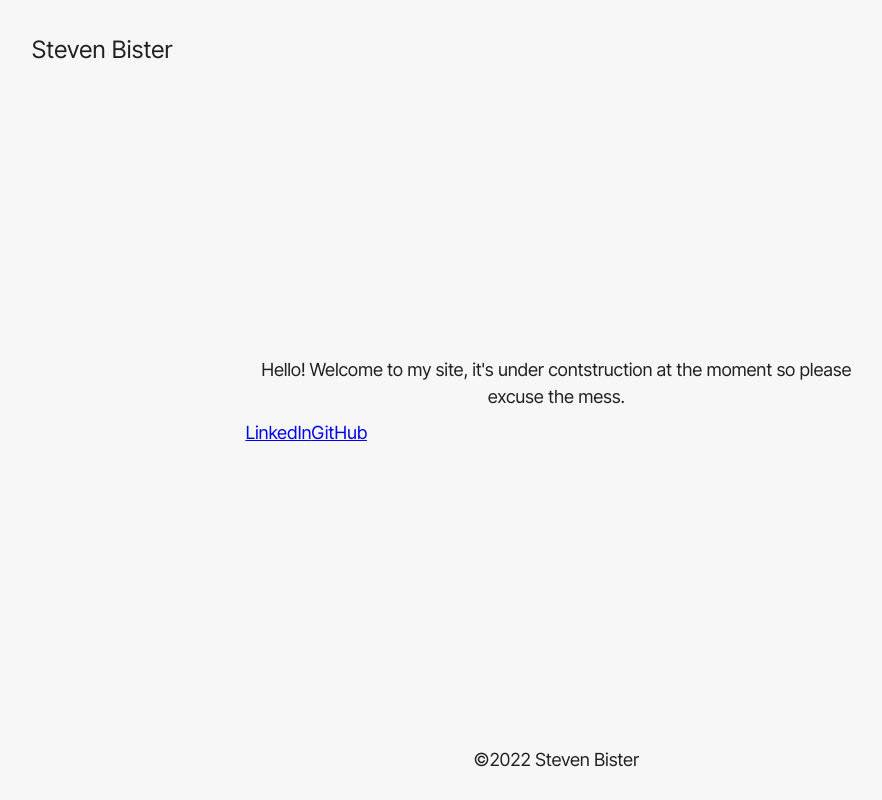
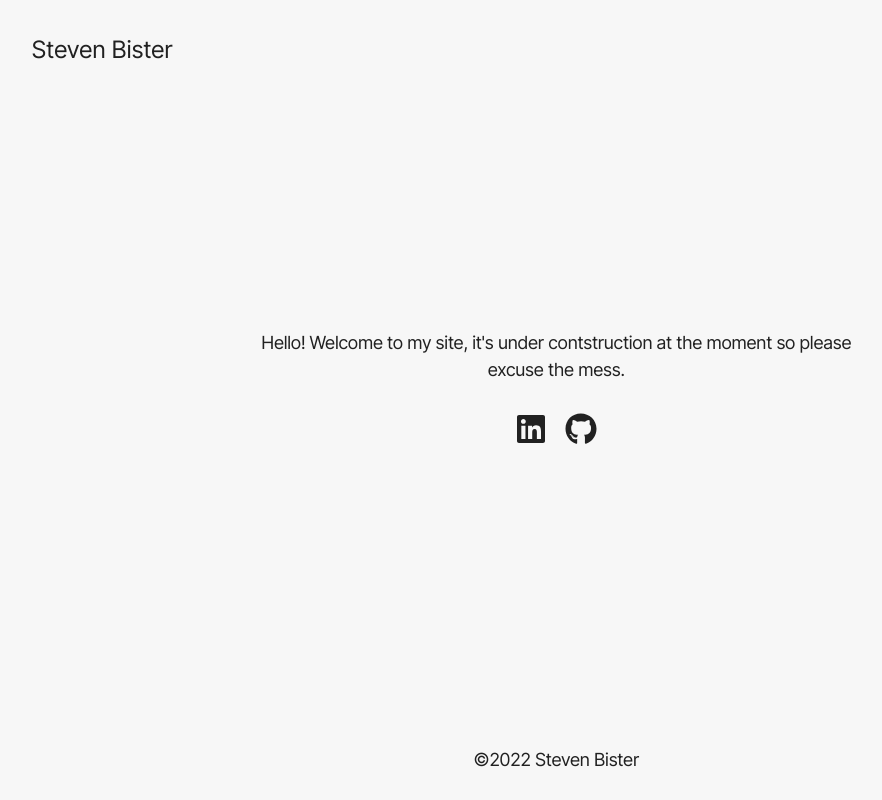
Before and after one commit to stevenbister/stevenbister.com, a Next.js app: page / in a window 1280 px wide. Shown: the whole page, without its empty margins (84-966 px from the left). Built offline with nearby package versions, Linux system fonts and the light colour scheme.

Commit message:
Adds social media icons

```diff
--- a/package.json
+++ b/package.json
@@ -13,7 +13,8 @@
   "dependencies": {
     "next": "12.1.5",
     "react": "18.1.0",
-    "react-dom": "18.1.0"
+    "react-dom": "18.1.0",
+    "react-icons": "^4.3.1"
   },
   "devDependencies": {
     "@testing-library/jest-dom": "^5.16.4",
--- a/src/components/HomeContent.js
+++ b/src/components/HomeContent.js
@@ -1,16 +1,12 @@
+import SocialIcons from './SocialIcons';
+
 const HomeContent = ({ intro, links }) => {
   return (
     <div className="container cover">
       <div className="stack align-center">
         <p className="content">{intro}</p>
 
-        <ul className="content d-flex">
-          {Object.entries(links).map(([key, value]) => (
-            <li key={key}>
-              <a href={value}>{key}</a>
-            </li>
-          ))}
-        </ul>
+        <SocialIcons links={links} />
       </div>
     </div>
   );
--- /dev/null
+++ b/src/components/SocialIcons.js
@@ -0,0 +1,19 @@
+import { FaGithub, FaLinkedin } from 'react-icons/fa';
+
+const SocialIcons = ({ links }) => {
+  return (
+    <ul
+      className="content d-flex justify-center fs-2"
+      style={{ '--stack-space': 'var(--space-s-m)' }}
+    >
+      {Object.entries(links).map(([key, value]) => (
+        <li key={key} style={{ marginInline: 'var(--space-2xs)' }}>
+          <a href={value} style={{ color: 'var(--color-text-primary)' }}>
+            {key === 'LinkedIn' ? <FaLinkedin /> : <FaGithub />}
+          </a>
+        </li>
+      ))}
+    </ul>
+  );
+};
+export default SocialIcons;
--- a/src/styles/_utilities.scss
+++ b/src/styles/_utilities.scss
@@ -59,6 +59,14 @@ $display: 'block', 'inline', 'inline-block', 'flex', 'inline-flex' 'grid';
   }
 }
 
+$flex_pos: 'flex-start', 'flex-end', 'center', 'space-between', 'space-around',
+  'space-evenly';
+@each $justify in $flex_pos {
+  .justify-#{$justify} {
+    justify-content: #{$justify};
+  }
+}
+
 /* ---------------------------------------
   Position
 --------------------------------------- */
```
Also changed, not shown: 1 other file (tests, documents, lock files or other folders).
